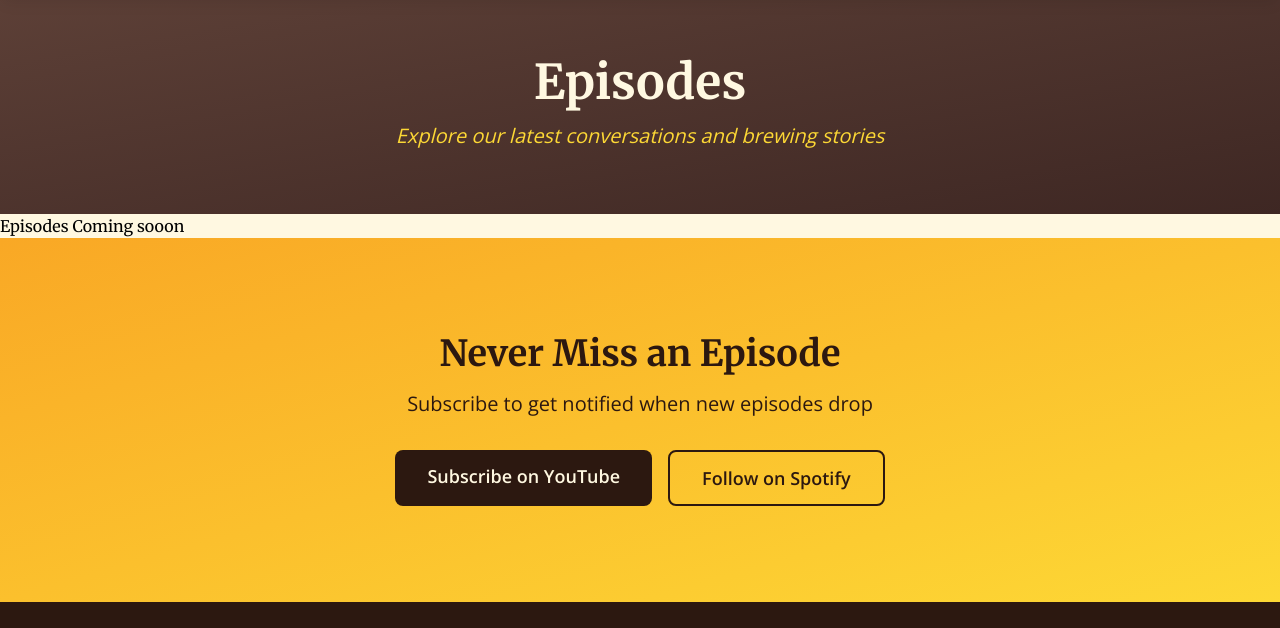
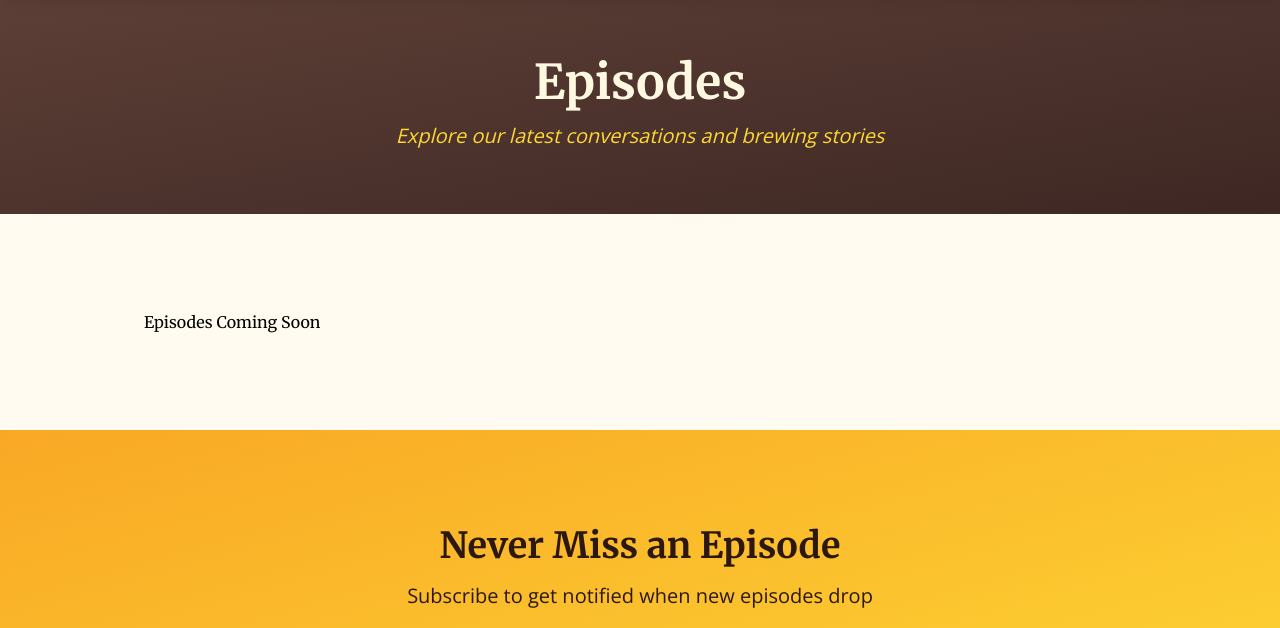
Before and after one commit to JeremyLincolnShow/JeremyLinconShow.github.io, a plain HTML site: page episodes.html in a window 1280 px wide. Shown: the part 86-714 px from the top of the page. Drawn offline with nearby package versions, Linux system fonts and the light colour scheme.

Commit message:
coming soon

```diff
--- a/episodes.html
+++ b/episodes.html
@@ -79,8 +79,12 @@
         </div>
     </section>
 
-   <!-- Episodes List -->
-    <h1>Episodes Coming sooon</h1>
+    <!-- Episodes List -->
+    <section class="py-16 md:py-24 bg-off-white">
+        <div class="max-w-5xl mx-auto px-4 space-y-12">
+            <h1>Episodes Coming Soon</h1>
+        </div>
+    </section>
 
     <!-- Subscribe CTA -->
     <section class="py-16 md:py-24 bg-gradient-to-br from-beer-amber to-beer-gold text-pub-dark text-center">
```
